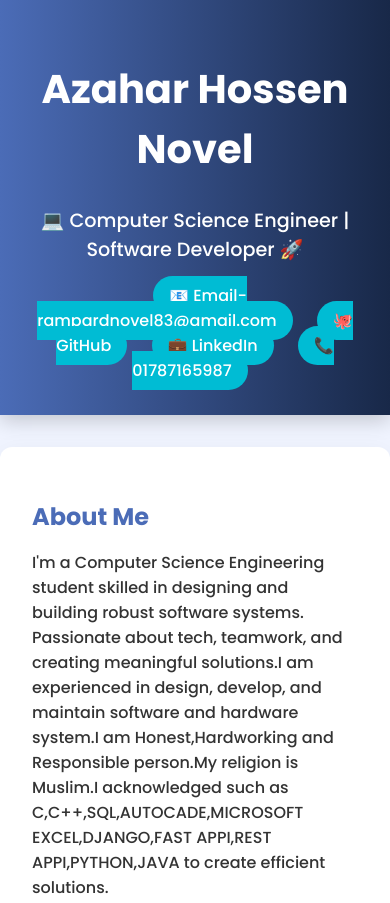
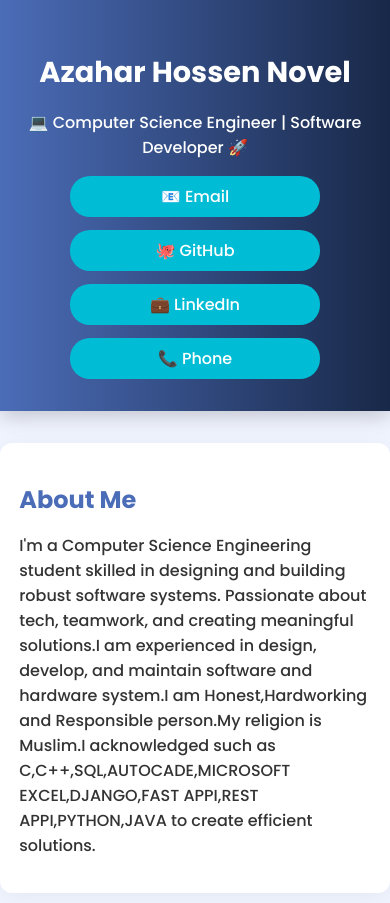
Before and after one commit to Azahar83/portfolio, a plain HTML site: page index.html in a window 390 px wide. Shown: the top 903 px of the page. Drawn offline with Linux system fonts and the light colour scheme.

Commit message:
Add files via upload

```diff
--- a/index.html
+++ b/index.html
@@ -12,10 +12,10 @@
     <h1>Azahar Hossen Novel</h1>
     <p>💻 Computer Science Engineer | Software Developer 🚀</p>
     <div class="links">
-      <a >📧 Email-rampardnovel83@gmail.com</a>
+      <a href="mailto:rampardnovel83@gmail.com">📧 Email</a>
       <a href="https://github.com/Azahar83" target="_blank">🐙 GitHub</a>
       <a href="https://www.linkedin.com/in/azahar-hossen-67482720b" target="_blank">💼 LinkedIn</a>
-      <a href="tel:01787165987">📞 01787165987</a>
+      <a href="tel:01787165987">📞 Phone</a>
     </div>
   </header>
 
@@ -38,7 +38,7 @@
   </section>
 
   <footer>
-    <p>Azahar Hossen Novel | Thanks For Visiting</p>
+    <p>Azahar Hossen Novel | © 2025</p>
   </footer>
 
   <script src="portfolio.js"></script>
--- a/portfolio.css
+++ b/portfolio.css
@@ -20,26 +20,32 @@ header {
 }
 
 header h1 {
-  font-size: 2.5rem;
+  font-size: 2.2rem;
+  margin-bottom: 0.5rem;
 }
 
 header p {
-  font-size: 1.2rem;
+  font-size: 1rem;
 }
 
 .links {
   margin-top: 1rem;
+  display: flex;
+  flex-wrap: wrap;
+  justify-content: center;
+  gap: 0.8rem;
 }
+
 .links a {
-  margin: 0 10px;
-  padding: 0.5rem 1rem;
   background: #00bcd4;
   color: white;
+  padding: 0.5rem 1rem;
   text-decoration: none;
   border-radius: 20px;
   font-weight: 500;
   transition: 0.3s ease;
 }
+
 .links a:hover {
   background: #ff9800;
   transform: scale(1.1);
@@ -49,18 +55,15 @@ section {
   background: white;
   margin: 2rem auto;
   padding: 2rem;
-  max-width: 800px;
+  max-width: 900px;
   border-radius: 12px;
   box-shadow: 0 4px 25px rgba(0, 0, 0, 0.05);
-  transition: 0.3s ease;
-}
-section:hover {
-  transform: translateY(-5px);
 }
 
 section h2 {
   color: #4b6cb7;
   margin-bottom: 1rem;
+  font-size: 1.5rem;
 }
 
 ul {
@@ -76,6 +79,7 @@ ul {
   border-radius: 8px;
   transition: all 0.3s ease;
 }
+
 #project-container div:hover {
   background: #e0f7fa;
   transform: scale(1.02);
@@ -99,3 +103,25 @@ footer {
     transform: translateY(0);
   }
 }
+
+/* Responsive Design */
+@media (max-width: 600px) {
+  header h1 {
+    font-size: 1.8rem;
+  }
+
+  .links {
+    flex-direction: column;
+    align-items: center;
+  }
+
+  .links a {
+    width: 100%;
+    max-width: 250px;
+    text-align: center;
+  }
+
+  section {
+    padding: 1.2rem;
+  }
+}
--- a/portfolio.js
+++ b/portfolio.js
@@ -16,7 +16,7 @@ const projects = [
   }
 ];
 
-// Skills Section
+// Load Skills
 const skillsList = document.getElementById("skills-list");
 skills.forEach(skill => {
   const li = document.createElement("li");
@@ -28,7 +28,7 @@ skills.forEach(skill => {
   skillsList.appendChild(li);
 });
 
-// Projects Section
+// Load Projects
 const projectContainer = document.getElementById("project-container");
 projects.forEach(project => {
   const div = document.createElement("div");
@@ -40,9 +40,9 @@ projects.forEach(project => {
   projectContainer.appendChild(div);
 });
 
-// Welcome alert
+// Welcome Message
 window.addEventListener("load", () => {
   setTimeout(() => {
     alert("👋 Welcome to Azahar’s Interactive Portfolio!");
-  }, 500);
+  }, 300);
 });
```
